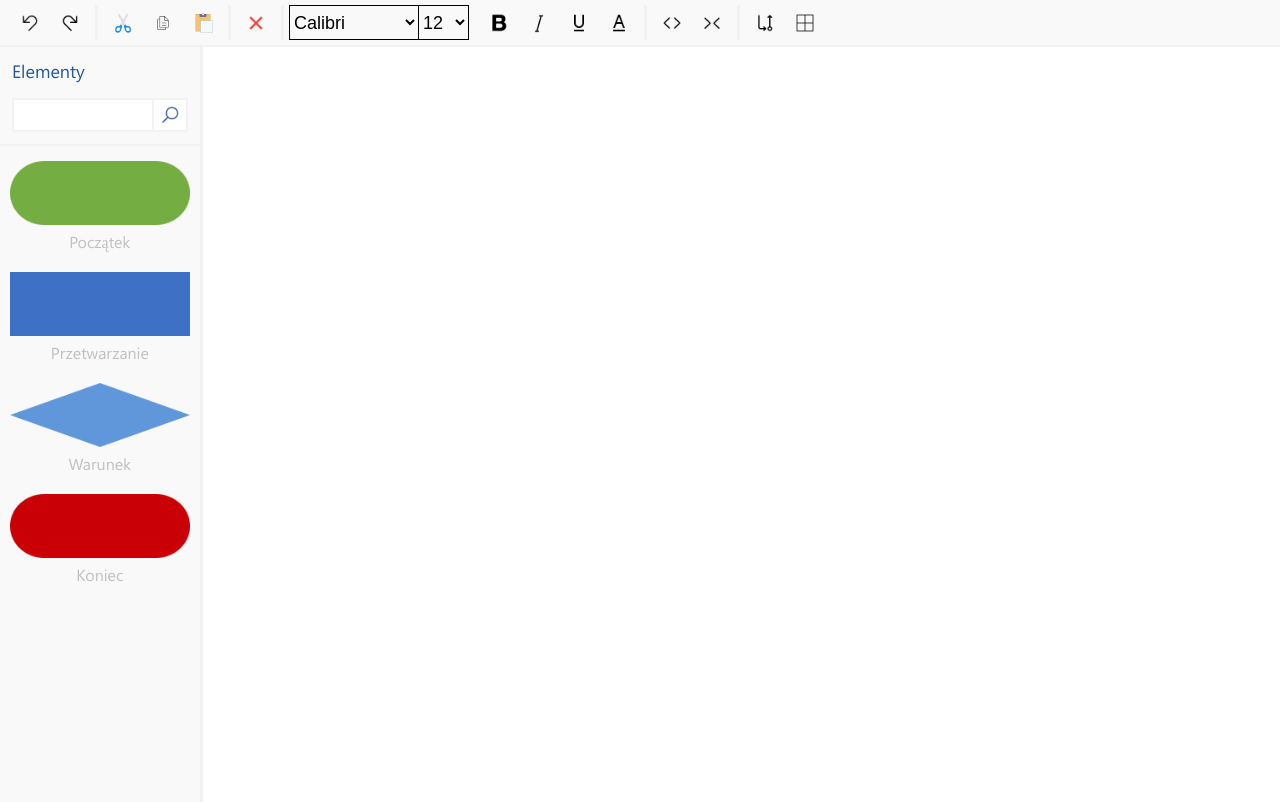
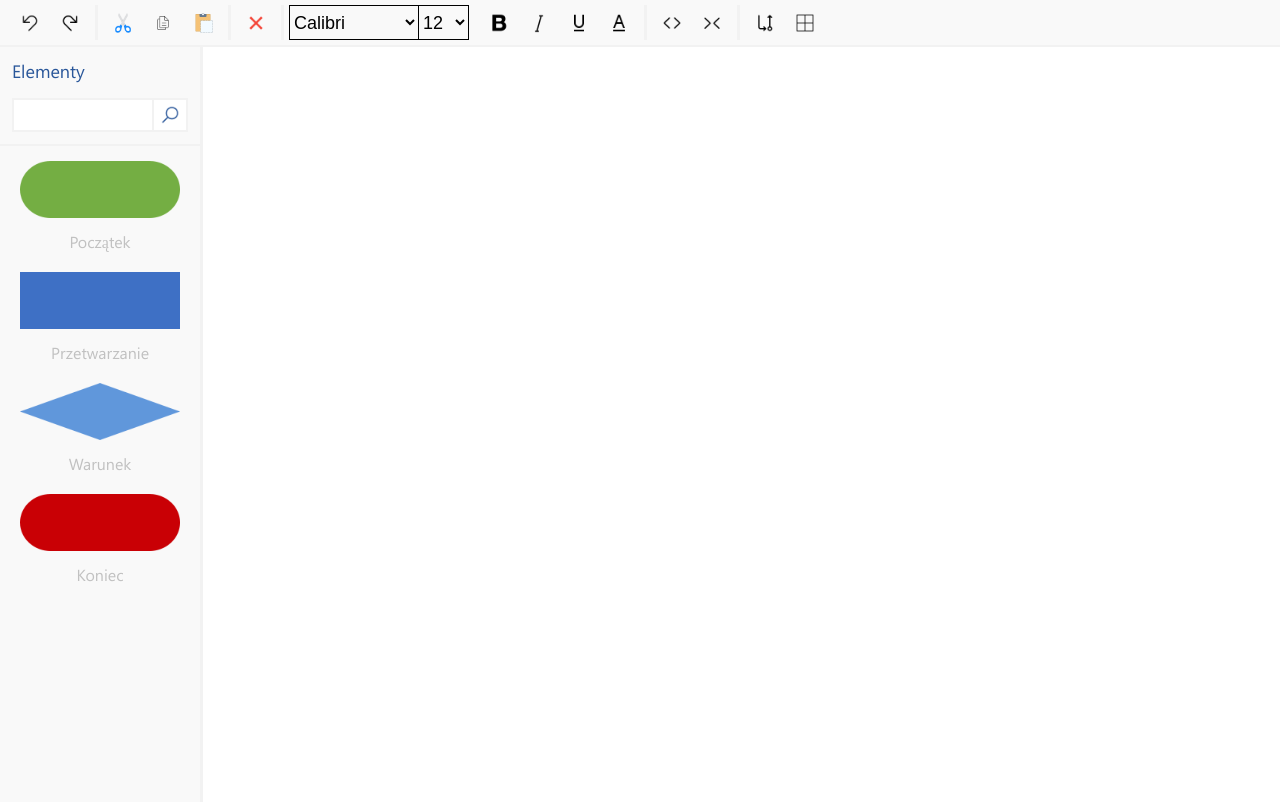
Before and after one commit to quakcin/DiGram, an Electron app: page window/window.html in a window 1280 px wide. Drawn offline with Linux system fonts and the light colour scheme.

Commit message:
Lekkie poprawkiv2

```diff
--- a/index.js
+++ b/index.js
@@ -28,7 +28,7 @@ app.whenReady().then(() =>
   win.show();
   win.maximize();
 
-  //win.webContents.openDevTools()
+  win.webContents.openDevTools()
 
 
 })
--- a/window/window.css
+++ b/window/window.css
@@ -214,7 +214,7 @@ html, body
 .tool
 {
   width: 100%;
-  padding: 5px;
+  padding: 5px 20px 5px 20px;
   box-sizing: border-box;
   margin-top: 10px;
   cursor: pointer;
```
